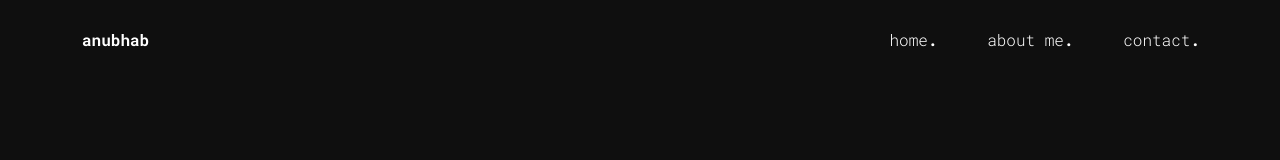
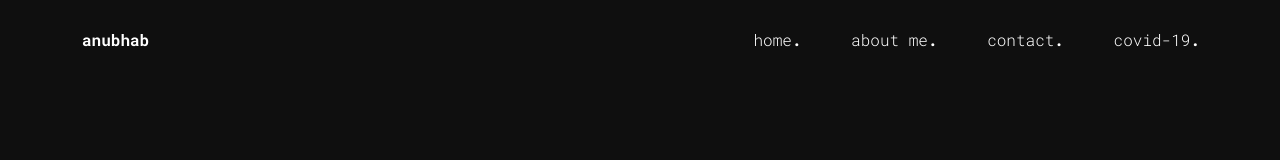
Before and after one commit to anubhab-code/anubhab-code.github.io, a plain HTML site: page index.html in a window 1280 px wide. Shown: the top 160 px of the page. Drawn offline with nearby package versions, Linux system fonts and the light colour scheme.

Commit message:
Update index.html

```diff
--- a/index.html
+++ b/index.html
@@ -39,6 +39,7 @@
                   <li><a href="index.html">home<span>.</span></a></li>
                   <li><a href="about.html">about me<span>.</span></a></li>
                   <li><a href="contact.html">contact<span>.</span></a></li>
+                  <li><a href="covid19.html">covid-19<span>.</span></a></li>
             </ul>
 
             <div id="toggle">
@@ -54,6 +55,7 @@
                   <li><a href="index.html">home<span>.</span></a></li>
                   <li><a href="about.html">about me<span>.</span></a></li>
                   <li><a href="contact.html">contact<span>.</span></a></li>
+                  <li><a href="covid19.html">covid-19<span>.</span></a></li>
             </ul>
       </div>
       <!--------------- navbar ends here --------------->
```
Lines whose indentation alone changed are shown as unchanged.
